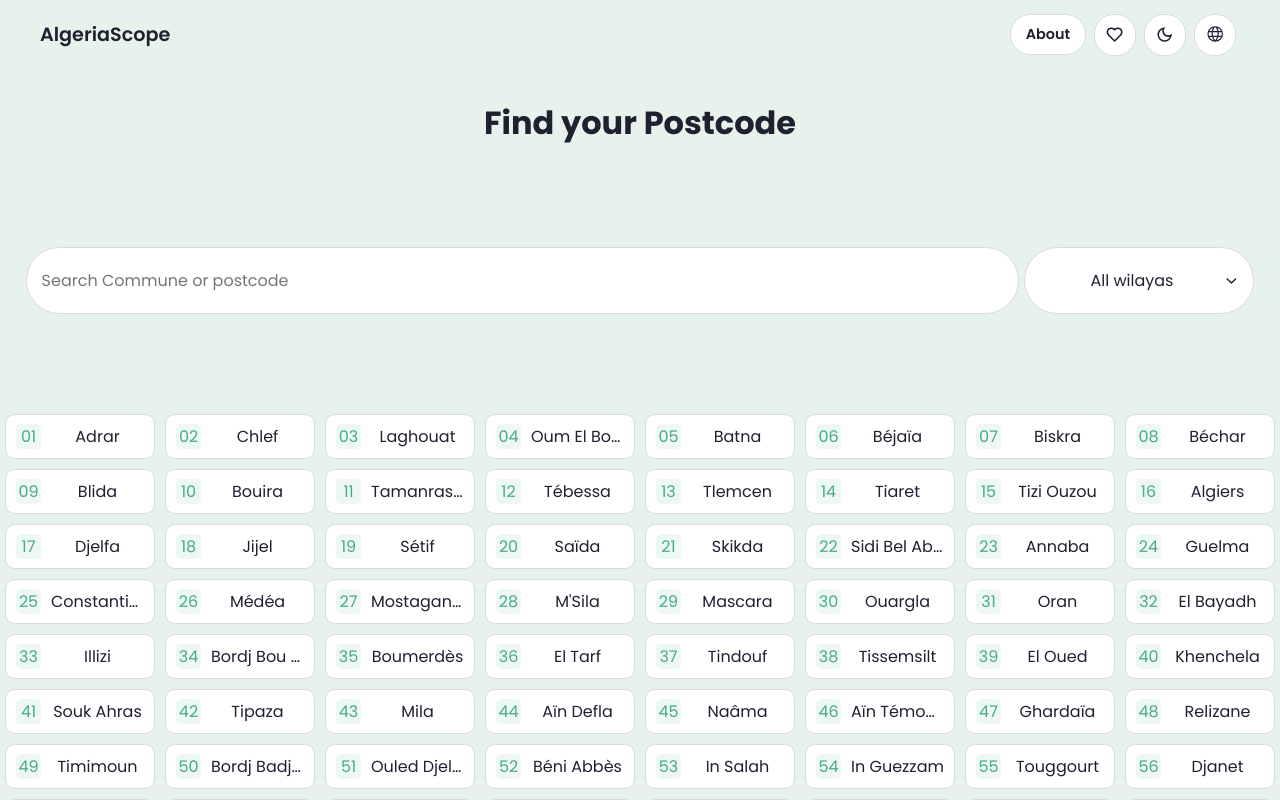
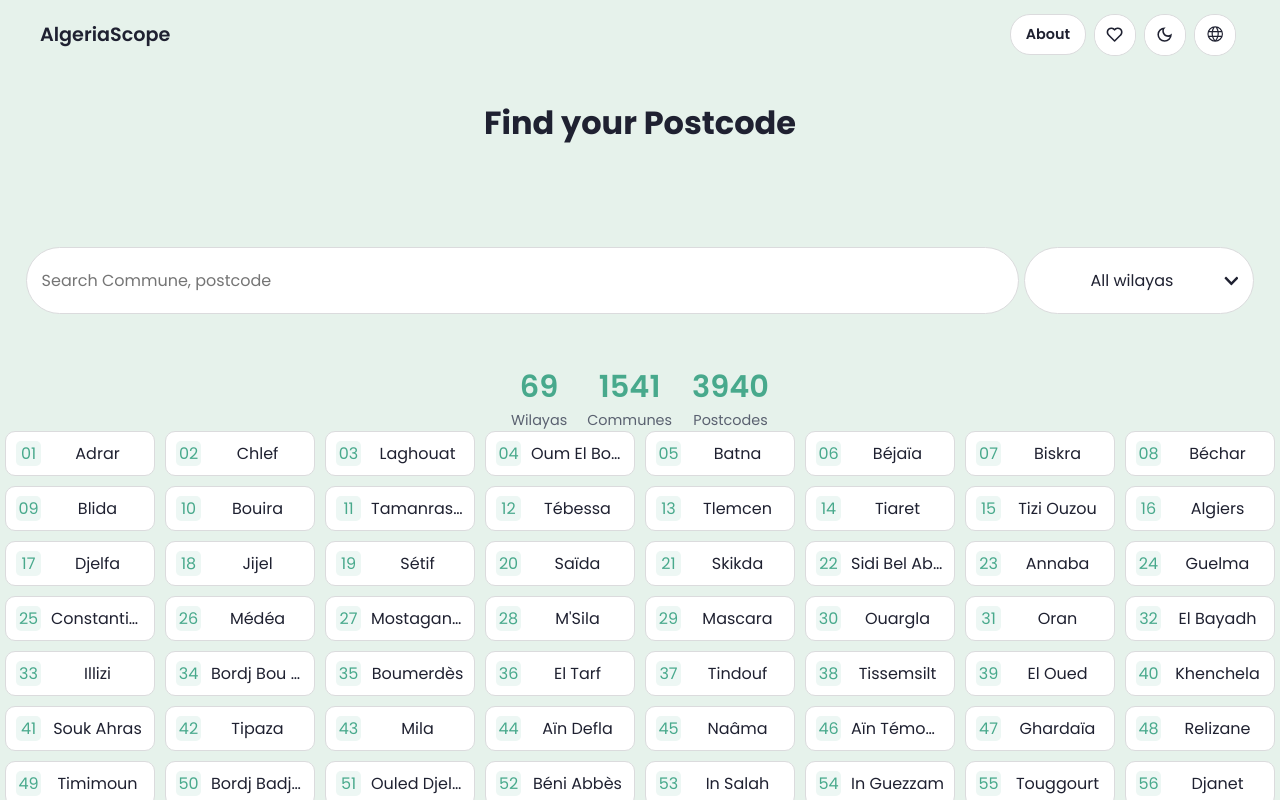
Before and after one commit to algeriascope/algeriascope.github.io, a React (Vite) app: page /postcodes in a window 1280 px wide. Shown: the top 800 px of the page. Built offline with nearby package versions, Linux system fonts and the light colour scheme.

Commit message:
animated stats

```diff
--- a/src/components/PostcodesSearch.jsx
+++ b/src/components/PostcodesSearch.jsx
@@ -3,8 +3,7 @@ import styles from './PostcodesSearch.module.css';
 import { slugify } from '../pages/Postcodes';
 import data from '../data/algeria_data.json';
 import { FaLessThanEqual, FaMapPin } from 'react-icons/fa6';
-import { IoIosArrowDown, IoIosArrowUp } from 'react-icons/io';
-
+import { FaChevronDown, FaChevronUp } from "react-icons/fa";
 const PostcodesSearch = () => {
   const [query, setQuery] = useState('');
   const [selectedWilaya, setSelectedWilaya] = useState('All wilayas');
@@ -50,7 +49,7 @@ const PostcodesSearch = () => {
           className={styles.searchInput}
           value={query}
           onChange={(e) => setQuery(e.target.value)}
-          placeholder="Search Commune or postcode"
+          placeholder={selectedWilaya === 'All wilayas' ? 'Search Commune, postcode' : `Search Commune, postcode in ${selectedWilaya}`}
         />
         {formattedQuery.length >= 2 && (
           <div className={styles.searchResults}>
@@ -80,7 +79,7 @@ const PostcodesSearch = () => {
       <div className={styles.selectWrapper}>
         <div className={styles.wilayaSelect} onClick={() => setIsOpen(!isOpen)}>
           <span className={styles.wilayaSpan}>{selectedWilaya}</span>
-          {isOpen ? <IoIosArrowUp /> : <IoIosArrowDown />}
+          {isOpen ? <FaChevronUp /> : <FaChevronDown />}
         </div>
 
         {isOpen && (
--- a/src/components/PostcodesSearch.module.css
+++ b/src/components/PostcodesSearch.module.css
@@ -5,7 +5,7 @@
   /* outline: 1px solid #f00; */
   gap: 5px;
   margin-bottom: 100px;
-  margin: 100px auto;
+  margin: 100px auto 50px;
 }
 
 .inputWrapper {
--- a/src/data/services.js
+++ b/src/data/services.js
@@ -1,23 +1,28 @@
 import { PiMoney, PiMapPin, PiEnvelope } from 'react-icons/pi';
-import { BsPostage } from "react-icons/bs";
+import { BsPostage } from 'react-icons/bs';
+import  data  from './algeria_data.json';
+
+const totalPostcodes = data.reduce((acc, w) => acc + w.postcodes.length, 0).toLocaleString('en-US');;
 
 export const services = [
   {
-    "path": "/wilayas",
-    "icon": PiMapPin,
-    "title": "69 Wilayas",
-    "subtitle": "Interactive visual map to explore all Algerian wilayas, their locations, names, and administrative codes."
+    path: '/wilayas',
+    icon: PiMapPin,
+    title: '69 Wilayas',
+    subtitle:
+      'Interactive visual map to explore all Algerian wilayas, their locations, names, and administrative codes.',
   },
   {
-    "path": "/rates",
-    "icon": PiMoney,
-    "title": "Exchange Rate",
-    "subtitle": "Daily exchange rates for the Algerian Dinar, comparing informal and official bank market rates."
+    path: '/rates',
+    icon: PiMoney,
+    title: 'Exchange Rate',
+    subtitle:
+      'Daily exchange rates for the Algerian Dinar, comparing informal and official bank market rates.',
   },
   {
-    "path": "/postcodes",
-    "icon": PiEnvelope,
-    "title": "Postcodes",
-    "subtitle": "Search 3940 official postcodes and filter locations across all 1,541 communes in Algeria."
-  }
-]
+    path: '/postcodes',
+    icon: PiEnvelope,
+    title: 'Postcodes',
+    subtitle: `Search ${totalPostcodes} official postcodes and filter locations across all 1,541 communes in Algeria.`,
+  },
+];
--- a/src/pages/Postcodes.jsx
+++ b/src/pages/Postcodes.jsx
@@ -1,26 +1,64 @@
-import React, { useState } from 'react';
+import React, { useState, useEffect } from 'react';
+
+import data from '../data/algeria_data.json';
 import styles from './Postcodes.module.css';
-import data from '../data/algeria_data.json';
 import { Link } from 'react-router-dom';
 import { FaCity, FaBuildingColumns } from 'react-icons/fa6';
 import PostcodesSearch from '../components/PostcodesSearch';
 
 export const slugify = (str) => {
   return str
-    .toLowerCase()
-    .normalize('NFD')
+  .toLowerCase()
+  .normalize('NFD')
     .replace(/[\u0300-\u036f]/g, '')
     .trim()
     .replace(/[\s_]+/g, '-')
     .replace(/[^\w-]+/g, '');
-};
+  };
 
-const Postcodes = () => {
+
+  const Postcodes = () => {
+  const [stats, setStats] = useState({ wilayas: 0, communes: 0, postcodes: 0 });
+  useEffect(() => {
+    const targets = {
+      wilayas: data.length,
+      communes: 1541,
+      postcodes: data.reduce((acc, w) => acc + w.postcodes.length, 0),
+    };
+
+    const timer = setInterval(() => {
+      setStats((prev) => {
+        const nextWilayas = Math.min(prev.wilayas + 1, targets.wilayas);
+        const nextCommunes = Math.min(prev.communes + 31, targets.communes);
+        const nextPostcodes = Math.min(prev.postcodes + 70, targets.postcodes);
+
+        if (
+          nextWilayas === targets.wilayas &&
+          nextCommunes === targets.communes &&
+          nextPostcodes === targets.postcodes
+        ) {
+          clearInterval(timer);
+        }
+
+        return { wilayas: nextWilayas, communes: nextCommunes, postcodes: nextPostcodes };
+      });
+    }, 5);
+
+    return () => clearInterval(timer);
+  }, []);
+
   return (
     <div className={styles.postcodesPage}>
       <h1 className={styles.title}>Find your Postcode</h1>
 
       <PostcodesSearch />
+
+      <div className={styles.stats}>
+        <span className={styles.stat}> <span className={styles.statNum}>{stats.wilayas}</span> Wilayas</span>
+        <span className={styles.stat}><span className={styles.statNum}>{stats.communes}</span> Communes</span>
+        <span className={styles.stat}><span className={styles.statNum}>{stats.postcodes}</span> Postcodes</span>
+      </div>
+
       <div className={styles.cardsContainer}>
         {data.map((wilaya) => {
           // const mapSvg = wilayaMaps[`../assets/maps/${wilaya.wilaya_code}.svg`];
--- a/src/pages/Postcodes.module.css
+++ b/src/pages/Postcodes.module.css
@@ -3,6 +3,31 @@
   color: var(--text-primary);
   margin-top: 30px ;
 }
+
+.stats{
+  display: flex;
+  align-items: center;
+  justify-content: center;
+  gap: 20px
+}
+
+.stat{
+  display: flex;
+  flex-direction: column;
+  align-items: center;
+  justify-content: center;
+  color: var(--text-secondary);
+  font-size: 0.9rem;
+  gap: 0
+}
+
+.statNum{
+  font-size: 1.9rem;
+  font-weight: 600;
+  /* letter-spacing: 0.1px; */
+  color: var(--accent-color)
+}
+
 .cardsContainer {
   /* min-width: fit-content; */
   display: flex;
```
